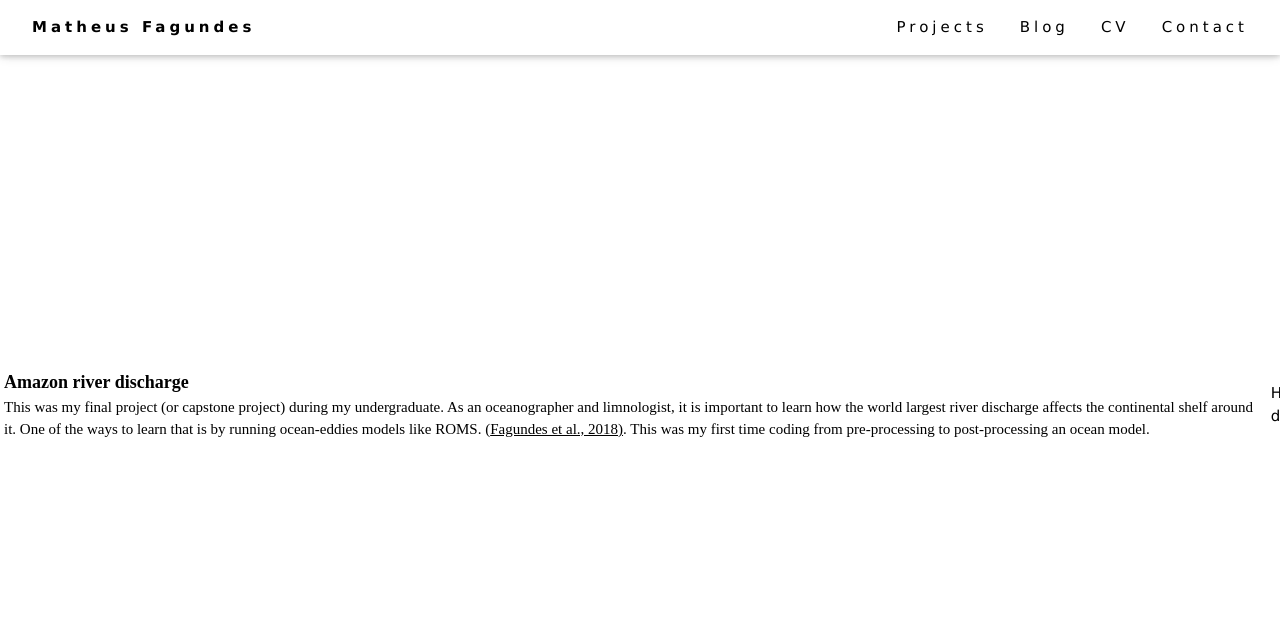
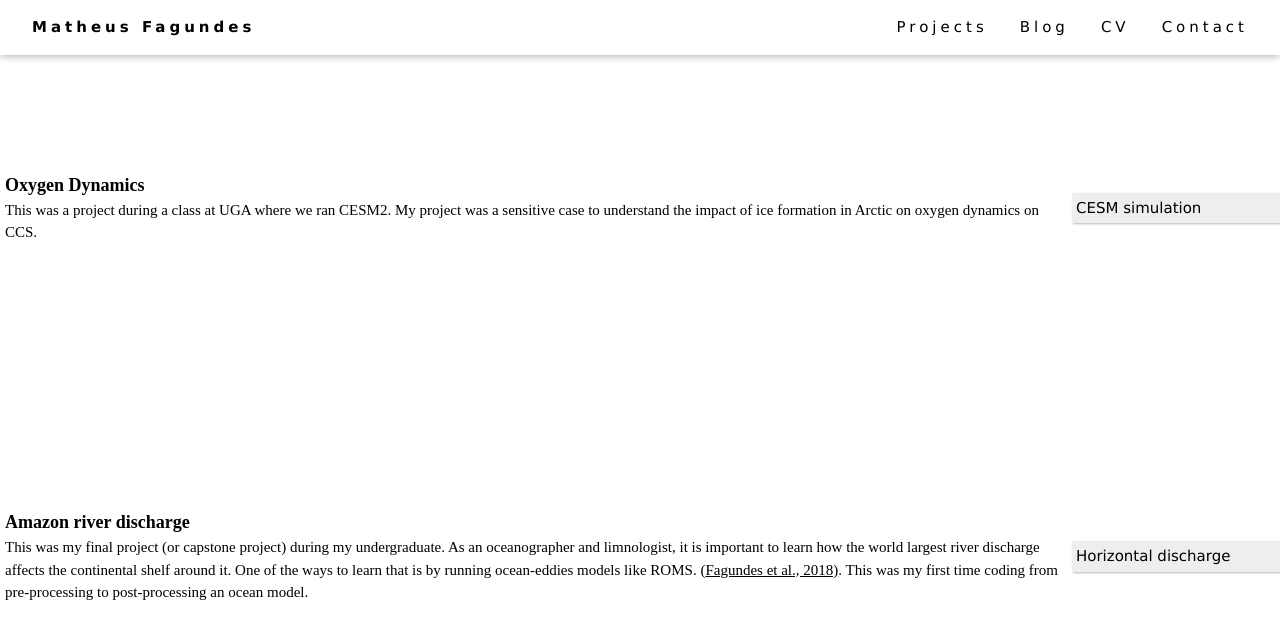
Before and after one commit to mf99274/mf99274.github.io, a Jekyll site: the page built from projects/index.html, in a window 1280 px wide. Shown: the top 639 px of the page. Built offline with Jekyll 4.4.1, drawn with Linux system fonts in a browser that asks for light colours.

Commit message:
Update index.html

```diff
--- a/projects/index.html
+++ b/projects/index.html
@@ -6,8 +6,33 @@ notes: passive
 contact: passive
 description:
 ---
-<table height="700" border="0" cellpadding="1" cellspacing="3" width="1500">
+<style>
+details > summary {
+  padding: 4px;
+  width: 200px;
+  background-color: #eeeeee;
+  border: none;
+  box-shadow: 1px 1px 2px #bbbbbb;
+  cursor: pointer;
+}
+</style>
+<table height="700" border="0" cellpadding="2" cellspacing="3" width="1500">
   <tbody>
+    <tr>
+      <td valign="middle">
+        <font face="Avenir"><big><b>Oxygen Dynamics</b></big><br>
+          This was a project during a class at UGA where we ran CESM2. My project was a sensitive case to understand the impact of ice formation in Arctic on oxygen dynamics on CCS.
+      </td>
+
+      <td>
+      <details>
+        <summary>CESM simulation</summary>
+        <img alt="" src="../img/project.gif" border="1"
+                  height="300" width="800" align="top">
+      </details>
+      </td>
+    </tr>
+
     <tr>
       <td valign="middle">
         <font face="Avenir"><big><b>Amazon river discharge</b></big><br>
```
